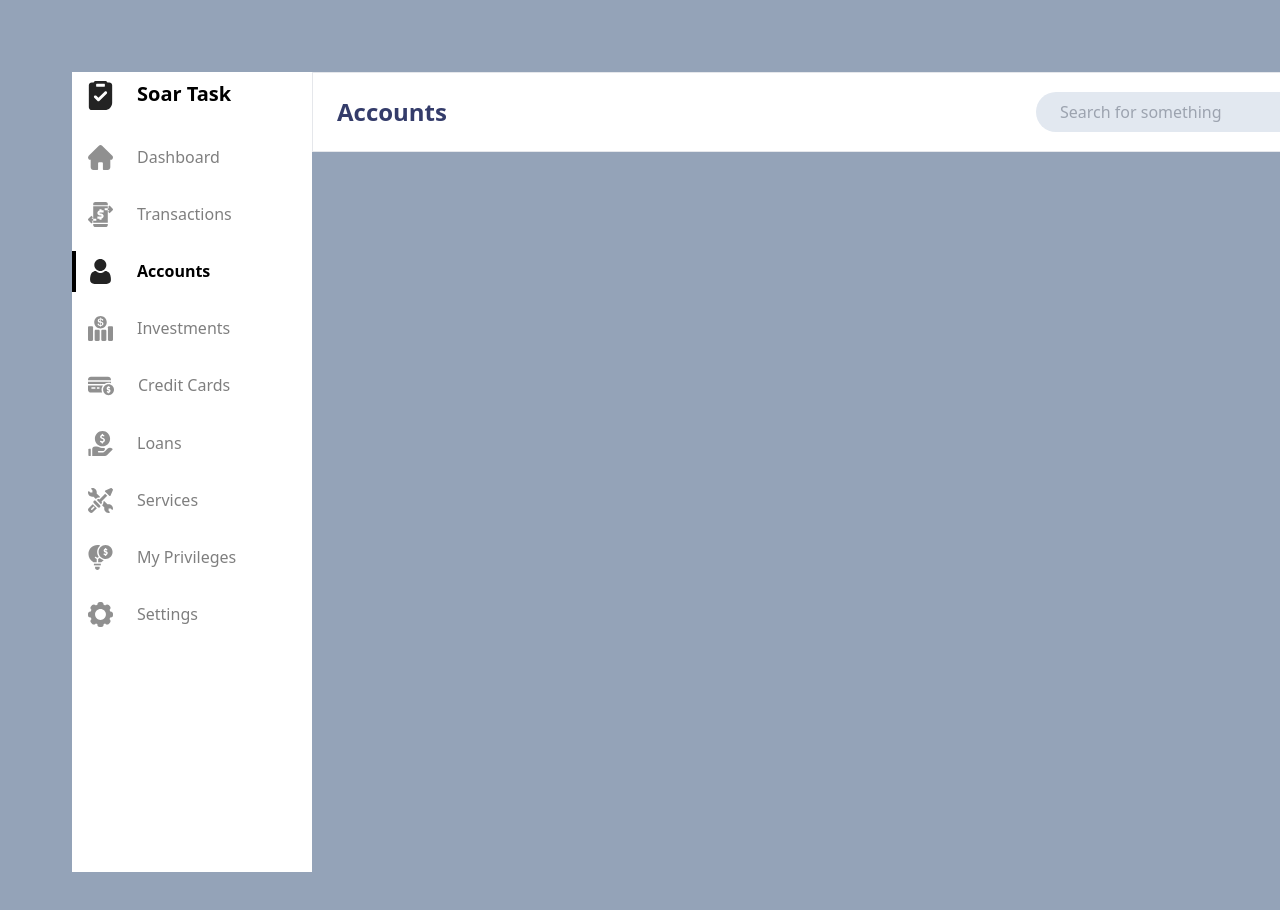
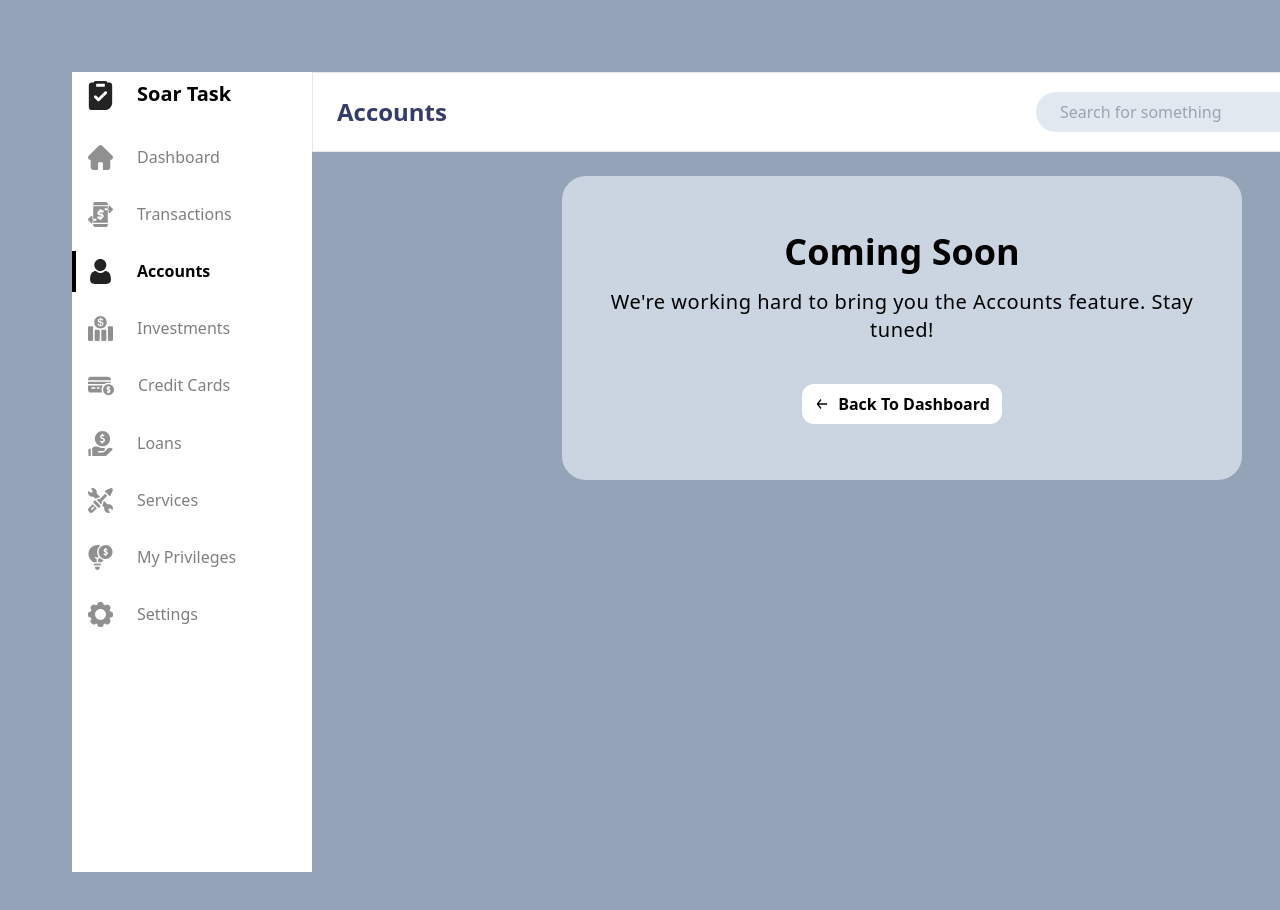
Before and after one commit to mdfirdause7224/soar-task, a React (Vite) app: page /accounts in a window 1280 px wide. Shown: the top 910 px of the page. Built offline with nearby package versions, Linux system fonts and the light colour scheme.

Commit message:
chore: success

```diff
--- a/src/components/SidebarItems/Accounts.tsx
+++ b/src/components/SidebarItems/Accounts.tsx
@@ -6,6 +6,25 @@ function Accounts() {
       <div className="w-[1180px]">
         <Header pageTitle="Accounts" />
       </div>
+      <div className="flex justify-center p-6">
+        <div className="w-[680px] text-center p-10 bg-slate-300 border-0 rounded-3xl">
+          <h1 className="font-bold text-4xl leading-loose">Coming Soon</h1>
+          <h2 className="font-medium text-xl tracking-wide">
+            We&apos;re working hard to bring you the Accounts feature. Stay tuned!
+          </h2>
+          <div className="flex justify-center mt-6">
+            <a href="/Dashboard">
+              <button
+                type="button"
+                className="flex items-center gap-2 bg-white py-2 px-3 m-4 border-0 rounded-xl font-semibold hover:bg-slate-400"
+              >
+                <img className="w-4" src="/arrow_transparent.png" alt="" />
+                <h2>Back To Dashboard</h2>
+              </button>
+            </a>
+          </div>
+        </div>
+      </div>
     </div>
   );
 }
--- a/src/components/SidebarItems/CreditCards.tsx
+++ b/src/components/SidebarItems/CreditCards.tsx
@@ -6,6 +6,25 @@ function CreditCards() {
       <div className="w-[1180px]">
         <Header pageTitle="Credit Cards" />
       </div>
+      <div className="flex justify-center p-6">
+        <div className="w-[680px] text-center p-10 bg-slate-300 border-0 rounded-3xl">
+          <h1 className="font-bold text-4xl leading-loose">Coming Soon</h1>
+          <h2 className="font-medium text-xl tracking-wide">
+            We&apos;re working hard to bring you the Credit Cards feature. Stay tuned!
+          </h2>
+          <div className="flex justify-center mt-6">
+            <a href="/Dashboard">
+              <button
+                type="button"
+                className="flex items-center gap-2 bg-white py-2 px-3 m-4 border-0 rounded-xl font-semibold hover:bg-slate-400"
+              >
+                <img className="w-4" src="/arrow_transparent.png" alt="" />
+                <h2>Back To Dashboard</h2>
+              </button>
+            </a>
+          </div>
+        </div>
+      </div>
     </div>
   );
 }
--- a/src/components/SidebarItems/Investments.tsx
+++ b/src/components/SidebarItems/Investments.tsx
@@ -6,6 +6,25 @@ function Investments() {
       <div className="w-[1180px]">
         <Header pageTitle="Investments" />
       </div>
+      <div className="flex justify-center p-6">
+        <div className="w-[680px] text-center p-10 bg-slate-300 border-0 rounded-3xl">
+          <h1 className="font-bold text-4xl leading-loose">Coming Soon</h1>
+          <h2 className="font-medium text-xl tracking-wide">
+            We&apos;re working hard to bring you the Investments feature. Stay tuned!
+          </h2>
+          <div className="flex justify-center mt-6">
+            <a href="/Dashboard">
+              <button
+                type="button"
+                className="flex items-center gap-2 bg-white py-2 px-3 m-4 border-0 rounded-xl font-semibold hover:bg-slate-400"
+              >
+                <img className="w-4" src="/arrow_transparent.png" alt="" />
+                <h2>Back To Dashboard</h2>
+              </button>
+            </a>
+          </div>
+        </div>
+      </div>
     </div>
   );
 }
--- a/src/components/SidebarItems/Loans.tsx
+++ b/src/components/SidebarItems/Loans.tsx
@@ -6,6 +6,25 @@ function Loans() {
       <div className="w-[1180px]">
         <Header pageTitle="Loans" />
       </div>
+      <div className="flex justify-center p-6">
+        <div className="w-[680px] text-center p-10 bg-slate-300 border-0 rounded-3xl">
+          <h1 className="font-bold text-4xl leading-loose">Coming Soon</h1>
+          <h2 className="font-medium text-xl tracking-wide">
+            We&apos;re working hard to bring you the Loans feature. Stay tuned!
+          </h2>
+          <div className="flex justify-center mt-6">
+            <a href="/Dashboard">
+              <button
+                type="button"
+                className="flex items-center gap-2 bg-white py-2 px-3 m-4 border-0 rounded-xl font-semibold hover:bg-slate-400"
+              >
+                <img className="w-4" src="/arrow_transparent.png" alt="" />
+                <h2>Back To Dashboard</h2>
+              </button>
+            </a>
+          </div>
+        </div>
+      </div>
     </div>
   );
 }
--- a/src/components/SidebarItems/MyPrivileges.tsx
+++ b/src/components/SidebarItems/MyPrivileges.tsx
@@ -6,6 +6,25 @@ function MyPrivileges() {
       <div className="w-[1180px]">
         <Header pageTitle="My Privileges" />
       </div>
+      <div className="flex justify-center p-6">
+        <div className="w-[680px] text-center p-10 bg-slate-300 border-0 rounded-3xl">
+          <h1 className="font-bold text-4xl leading-loose">Coming Soon</h1>
+          <h2 className="font-medium text-xl tracking-wide">
+            We&apos;re working hard to bring you the My Privileges feature. Stay tuned!
+          </h2>
+          <div className="flex justify-center mt-6">
+            <a href="/Dashboard">
+              <button
+                type="button"
+                className="flex items-center gap-2 bg-white py-2 px-3 m-4 border-0 rounded-xl font-semibold hover:bg-slate-400"
+              >
+                <img className="w-4" src="/arrow_transparent.png" alt="" />
+                <h2>Back To Dashboard</h2>
+              </button>
+            </a>
+          </div>
+        </div>
+      </div>
     </div>
   );
 }
--- a/src/components/SidebarItems/Services.tsx
+++ b/src/components/SidebarItems/Services.tsx
@@ -6,6 +6,25 @@ function Services() {
       <div className="w-[1180px]">
         <Header pageTitle="Services" />
       </div>
+      <div className="flex justify-center p-6">
+        <div className="w-[680px] text-center p-10 bg-slate-300 border-0 rounded-3xl">
+          <h1 className="font-bold text-4xl leading-loose">Coming Soon</h1>
+          <h2 className="font-medium text-xl tracking-wide">
+            We&apos;re working hard to bring you the Services feature. Stay tuned!
+          </h2>
+          <div className="flex justify-center mt-6">
+            <a href="/Dashboard">
+              <button
+                type="button"
+                className="flex items-center gap-2 bg-white py-2 px-3 m-4 border-0 rounded-xl font-semibold hover:bg-slate-400"
+              >
+                <img className="w-4" src="/arrow_transparent.png" alt="" />
+                <h2>Back To Dashboard</h2>
+              </button>
+            </a>
+          </div>
+        </div>
+      </div>
     </div>
   );
 }
--- a/src/components/SidebarItems/Transactions.tsx
+++ b/src/components/SidebarItems/Transactions.tsx
@@ -6,6 +6,25 @@ function Transactions() {
       <div className="w-[1180px]">
         <Header pageTitle="Transactions" />
       </div>
+      <div className="flex justify-center p-6">
+        <div className="w-[680px] text-center p-10 bg-slate-300 border-0 rounded-3xl">
+          <h1 className="font-bold text-4xl leading-loose">Coming Soon</h1>
+          <h2 className="font-medium text-xl tracking-wide">
+            We&apos;re working hard to bring you the Transactions feature. Stay tuned!
+          </h2>
+          <div className="flex justify-center mt-6">
+            <a href="/Dashboard">
+              <button
+                type="button"
+                className="flex items-center gap-2 bg-white py-2 px-3 m-4 border-0 rounded-xl font-semibold hover:bg-slate-400"
+              >
+                <img className="w-4" src="/arrow_transparent.png" alt="" />
+                <h2>Back To Dashboard</h2>
+              </button>
+            </a>
+          </div>
+        </div>
+      </div>
     </div>
   );
 }
```
Also changed, not shown: public/arrow_transparent.png (added).
